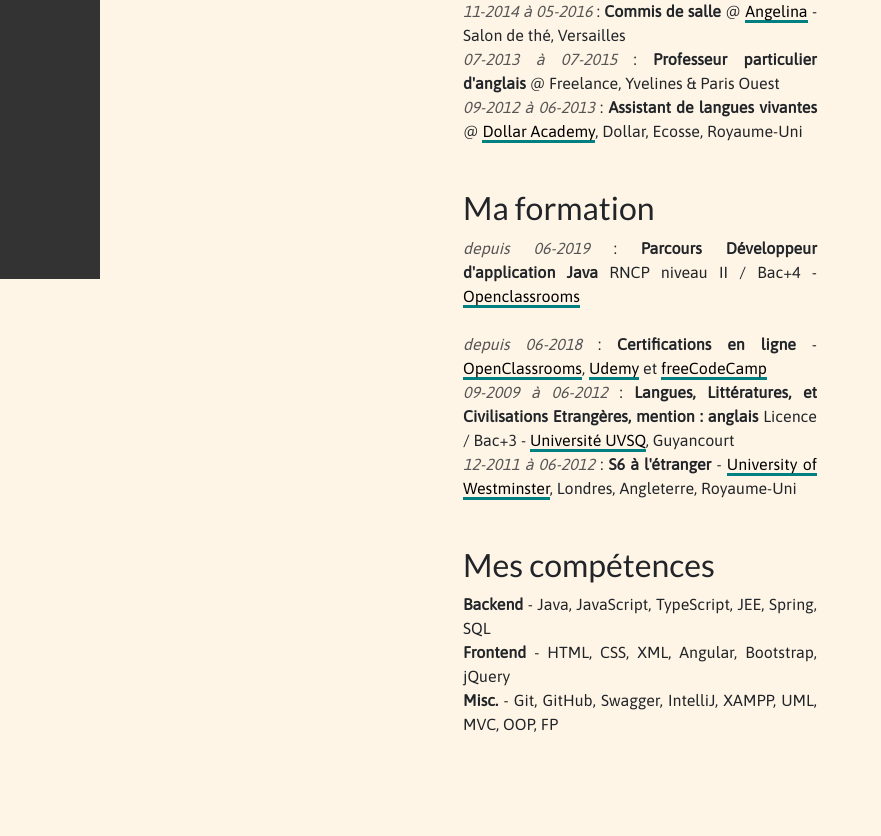
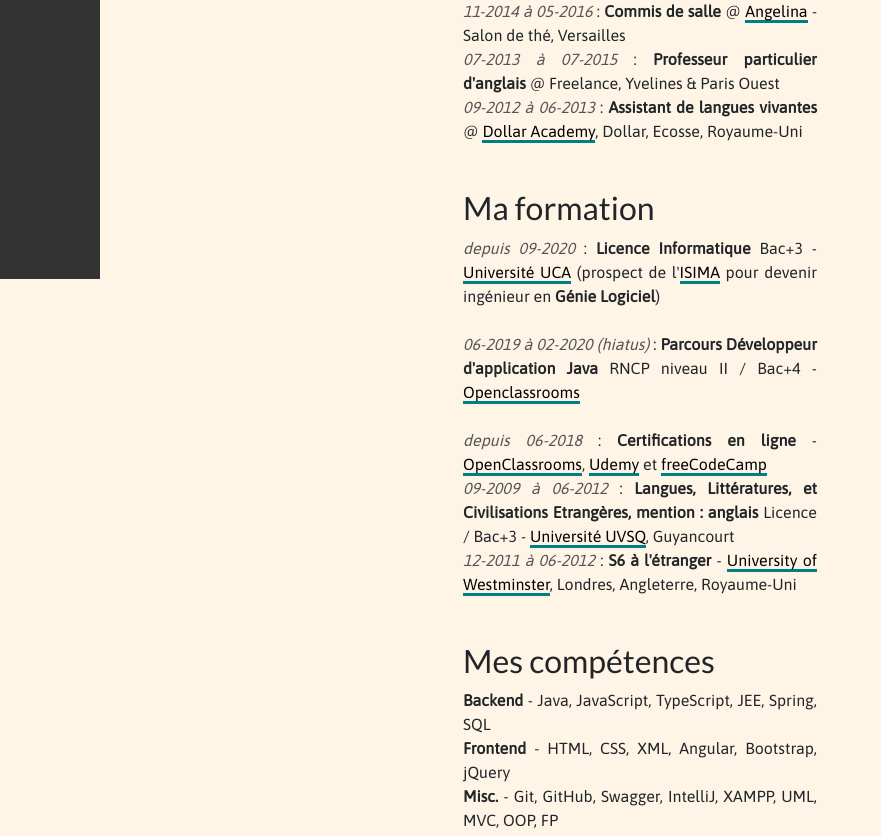
Before and after one commit to draialexis/draialexis, a PHP site: page / in a window 1280 px wide. Shown: the part 521-1357 px from the top of the page, without its empty margins (0-881 px from the left). Before the commit the page ends 1253 px from the top, so only its background shows below. Run offline with PHP 8.4, Linux system fonts and the light colour scheme.

Commit message:
Update education

```diff
--- a/main.php
+++ b/main.php
@@ -27,7 +27,11 @@
     <section>
         <h2>Ma formation</h2>
         <p>
-            <span class="date">depuis 06-2019</span> : <strong>Parcours Développeur d'application Java</strong> RNCP
+            <span class="date">depuis 09-2020</span> : <strong>Licence Informatique</strong> Bac+3 -
+            <a class="link" href="https://www.uca.fr/formation/nos-formations/catalogue-des-formations/licence-informatique-10075.kjsp"
+               target="_blank">Université UCA</a> (prospect de l'<a class="link" href="https://www.isima.fr/f2-g%c3%a9nie-logiciel-et-syst%c3%a8mes-informatiques/"
+            target="_blank">ISIMA</a> pour devenir ingénieur en <strong>Génie Logiciel</strong>)<br/><br/>
+            <span class="date">06-2019 à 02-2020 (hiatus)</span> : <strong>Parcours Développeur d'application Java</strong> RNCP
             niveau II / Bac+4 - <a class="link" href="https://openclassrooms.com"
                                    target="_blank">Openclassrooms</a><br/><br/>
             <span class="date">depuis 06-2018</span> : <strong>Certifications en ligne</strong> - <a class="link"
```
